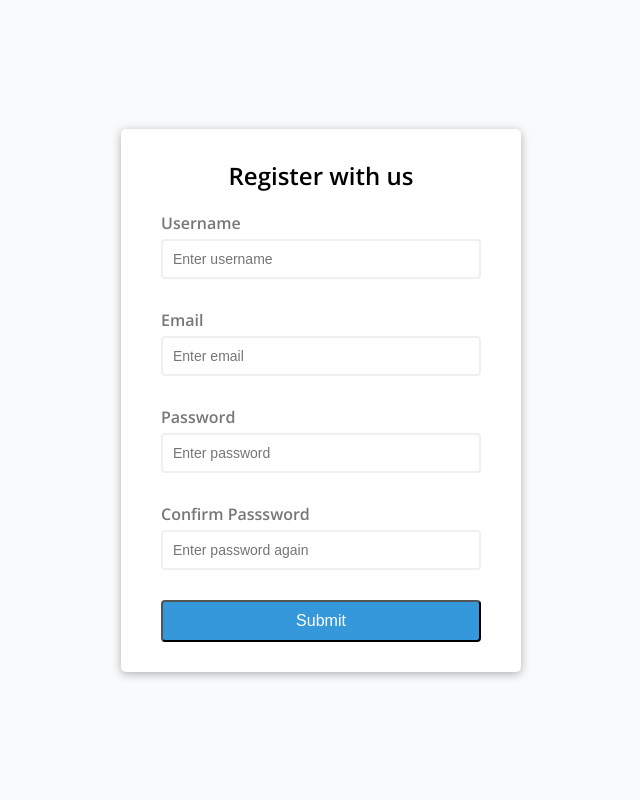
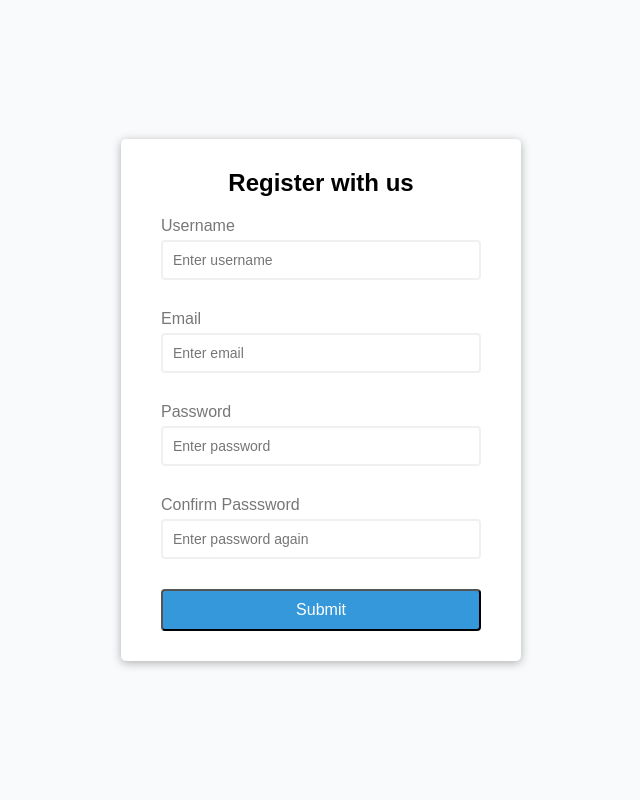
Before and after one commit to vijaygupta18/Hacktober-2020, a PHP site: page / in a window 1280 px wide. Shown: the whole page, without its empty margins (319-959 px from the left). Run offline with PHP 8.4, Linux system fonts and the light colour scheme.

Commit message:
Update style.css
changed font family

```diff
--- a/Custom-Form-Validation/style.css
+++ b/Custom-Form-Validation/style.css
@@ -10,7 +10,7 @@
 }
 body{
     background-color: #f9fafb;
-    font-family:'Open Sans',sans-serif;
+    font-family: Arial, Helvetica, sans-serif;
     display: flex;
     align-items: center;
     justify-content: center;
```
